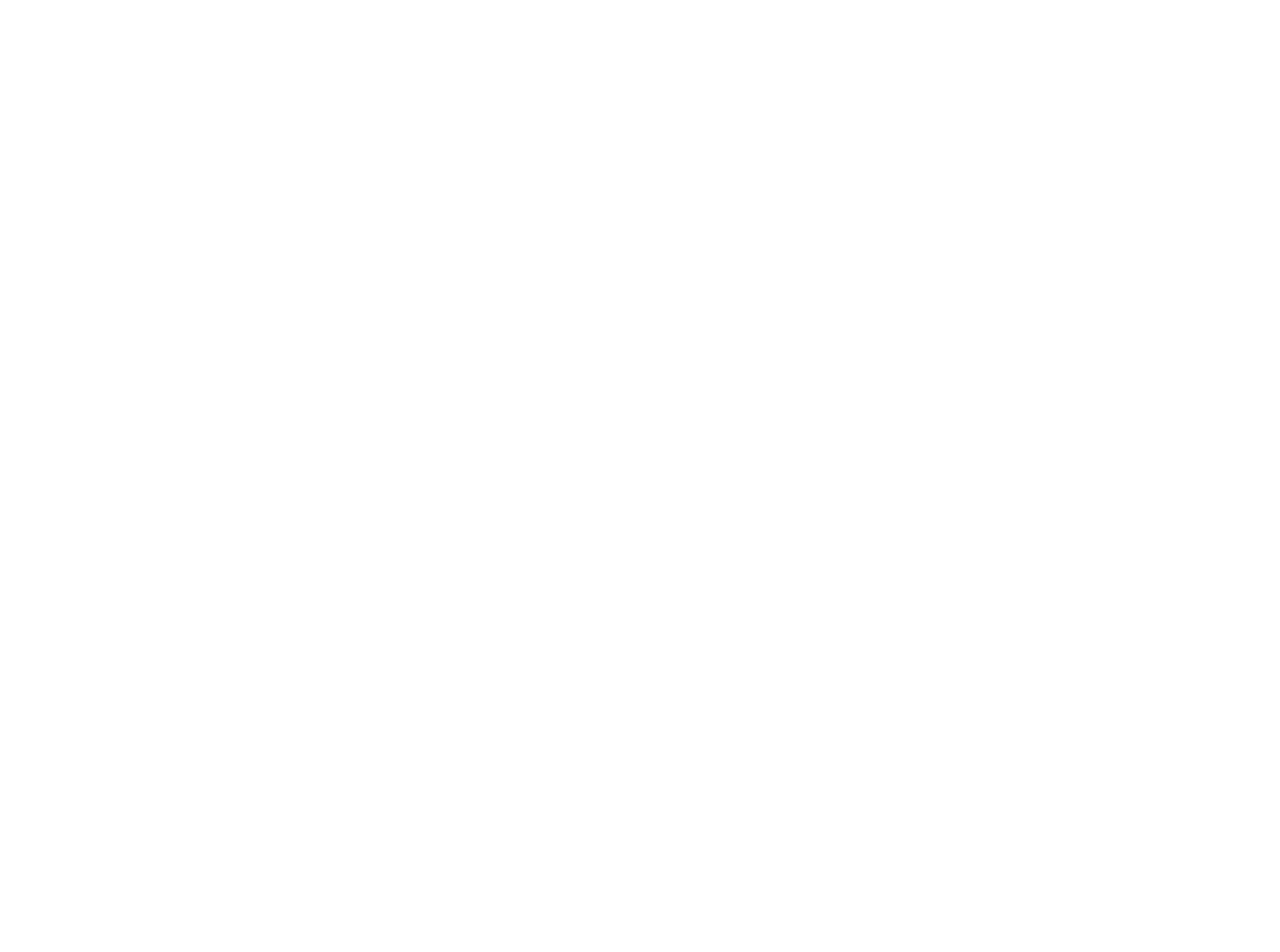
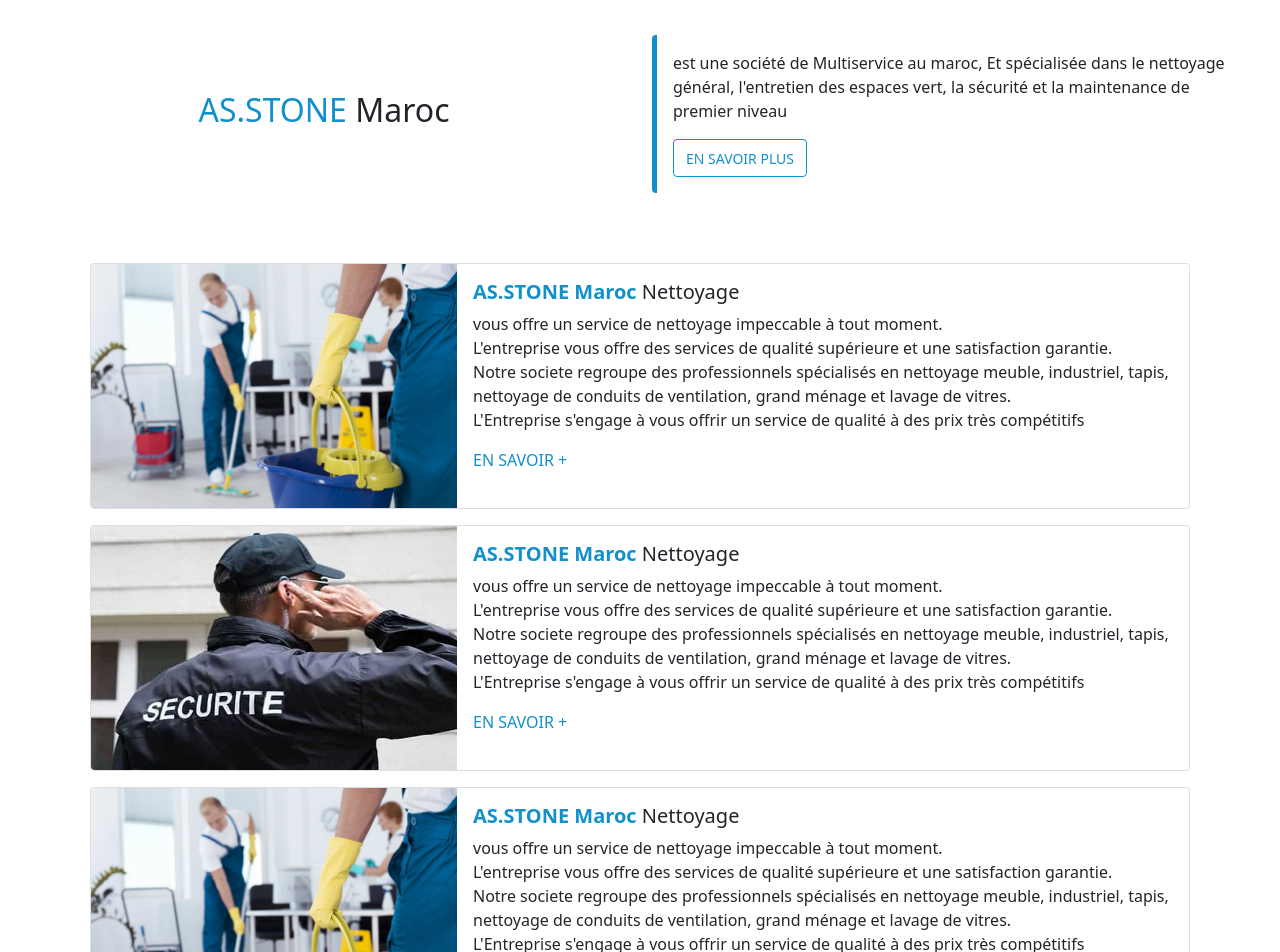
Before and after one commit to YassineSajjade/AS.STONE, a React (Create React App) app: page / in a window 1280 px wide. Shown: the part 640-1592 px from the top of the page. Before the commit the page ends 800 px from the top, so only its background shows below. Built offline with nearby package versions, Linux system fonts and the light colour scheme.

Commit message:
add section services

```diff
--- a/src/App.js
+++ b/src/App.js
@@ -1,11 +1,15 @@
 import NavbarC from "./components/NavbarC";
 import CarouselC from './components/CarouselC';
+import SectionAboutUs from "./components/SectionAboutUs";
+import SectionServices from "./components/SectionServices";
 
 function App() {
   return (
     <div className="App">
       <NavbarC/>
       <CarouselC/>
+      <SectionAboutUs/>
+      <SectionServices/>
     </div>
   );
 }
--- a/src/components/CarouselC.js
+++ b/src/components/CarouselC.js
@@ -11,7 +11,7 @@ function CarouselC() {
                 <button type="button" data-bs-target="#carouselExampleCaptions" data-bs-slide-to="2" aria-label="Slide 3"></button>
             </div>
             <div className="carousel-inner" >
-                <div className="carousel-item ">
+                <div className="carousel-item active">
                     {/* <img src="https://img.freepik.com/photos-gratuite/nettoyage-centre-reparation-automobile-aide-vadrouilles-pour-faire-couler-eau-du-sol-epoxy-dans-centre-service-reparation-automobile_61243-462.jpg?size=626&ext=jpg" className="d-block w-100" alt="..."/> */}
                     <div className='overlay' id='overlay1'></div>
                     <div className="carousel-caption d-block">
@@ -20,7 +20,7 @@ function CarouselC() {
                     </div>
                     {/* </div> */}
                 </div>
-                <div className="carousel-item active">
+                <div className="carousel-item ">
                     {/* <img src="https://nobl-business.com/wp-content/uploads/2020/07/s%C3%A9curit%C3%A9-surveillance-et-gardiennage-agadir.jpg" className="d-block w-100" alt="..."/> */}
                     <div className='overlay' id='overlay2'></div>
                     <div className="carousel-caption d-block" id='carousel-caption2'>
--- /dev/null
+++ b/src/components/SectionAboutUs.js
@@ -0,0 +1,32 @@
+import React from 'react'
+
+function SectionAboutUs() {
+  return (
+    <div className='countainer' style={{padding: '20px', marginTop: '30px'}}>
+
+      <div className='row'>
+
+        <div className='col-sm-12 col-lg-6' style={{alignSelf: 'center'}}>
+
+          <h2 style={{textAlign: 'center'}}><span style={{color: 'var(--main-color)'}}>AS.STONE</span> Maroc</h2>
+
+        </div>
+
+        <div className='col-sm-12 col-lg-6'>
+
+          <div className="card" style={{ borderLeft: '5px solid var(--main-color)', borderTop: 0, borderBottom: 0, borderRight: 0}}>
+            <div className="card-body">
+              <p className="card-text">est une société de Multiservice au maroc, Et spécialisée dans le nettoyage général, l'entretien des espaces vert, la sécurité et la maintenance de premier niveau</p>
+              <a href="#" className="btn btn-outline" id='savoirPlus' ><small>EN SAVOIR PLUS</small></a>
+            </div>
+          </div>
+
+        </div>
+
+      </div>
+
+    </div>
+  )
+}
+
+export default SectionAboutUs
--- /dev/null
+++ b/src/components/SectionServices.js
@@ -0,0 +1,82 @@
+import React from 'react';
+import nettoyage1 from '../images/nettoyage/nettoyage1.jpg'
+import gardiennage1 from '../images/gardiennage/gardiennage1.jpg'
+
+function SectionServices() {
+    return (
+        <div className='container' style={{ padding: '20px', marginTop: '30px' }}>
+
+            <div className="card mb-3">
+                <div className="row g-0">
+
+                    <div className="col-sm-12 col-md-4 col-lg-4 ">
+                        <img src={nettoyage1} className="img-fluid rounded-start float-end" alt="..." />
+                    </div>
+
+                    <div className="col-sm-12 col-md-8 col-lg-8">
+                        <div className="card-body">
+                            <h5 className="card-title"><span style={{ color: 'var(--main-color)', fontWeight: 'bold' }}>AS.STONE Maroc</span> Nettoyage</h5>
+                            <p className="card-text lh-base text-break">vous offre un service de nettoyage impeccable à tout moment.<br />
+                                L'entreprise vous offre des services de qualité supérieure et une satisfaction garantie.<br />
+                                Notre societe regroupe des professionnels spécialisés en nettoyage meuble, industriel, tapis, nettoyage de conduits de ventilation, grand ménage et lavage de vitres.<br />
+                                L'Entreprise s'engage à vous offrir un service de qualité à des prix très compétitifs
+                            </p>
+                            <a id='cardText' href='#'>EN SAVOIR +</a>
+                        </div>
+                    </div>
+
+
+                </div>
+            </div>
+
+            <div className="card mb-3">
+                <div className="row g-0">
+
+                    <div className="col-sm-12 col-md-4 col-lg-4 ">
+                        <img src={gardiennage1} className="img-fluid rounded-start float-end" alt="..." />
+                    </div>
+
+                    <div className="col-sm-12 col-md-8 col-lg-8">
+                        <div className="card-body">
+                            <h5 className="card-title"><span style={{ color: 'var(--main-color)', fontWeight: 'bold' }}>AS.STONE Maroc</span> Nettoyage</h5>
+                            <p className="card-text lh-base text-break">vous offre un service de nettoyage impeccable à tout moment.<br />
+                                L'entreprise vous offre des services de qualité supérieure et une satisfaction garantie.<br />
+                                Notre societe regroupe des professionnels spécialisés en nettoyage meuble, industriel, tapis, nettoyage de conduits de ventilation, grand ménage et lavage de vitres.<br />
+                                L'Entreprise s'engage à vous offrir un service de qualité à des prix très compétitifs
+                            </p>
+                            <a id='cardText' href='#'>EN SAVOIR +</a>
+                        </div>
+                    </div>
+
+
+                </div>
+            </div>
+
+            <div className="card mb-3">
+                <div className="row g-0">
+
+                    <div className="col-sm-12 col-md-4 col-lg-4 ">
+                        <img src={nettoyage1} className="img-fluid rounded-start float-end" alt="..." />
+                    </div>
+
+                    <div className="col-sm-12 col-md-8 col-lg-8">
+                        <div className="card-body">
+                            <h5 className="card-title"><span style={{ color: 'var(--main-color)', fontWeight: 'bold' }}>AS.STONE Maroc</span> Nettoyage</h5>
+                            <p className="card-text lh-base text-break">vous offre un service de nettoyage impeccable à tout moment.<br />
+                                L'entreprise vous offre des services de qualité supérieure et une satisfaction garantie.<br />
+                                Notre societe regroupe des professionnels spécialisés en nettoyage meuble, industriel, tapis, nettoyage de conduits de ventilation, grand ménage et lavage de vitres.<br />
+                                L'Entreprise s'engage à vous offrir un service de qualité à des prix très compétitifs
+                            </p>
+                            <a id='cardText' href='#'>EN SAVOIR +</a>
+                        </div>
+                    </div>
+
+
+                </div>
+            </div>
+
+        </div>
+    )
+}
+
+export default SectionServices
--- a/src/index.css
+++ b/src/index.css
@@ -85,3 +85,19 @@ code {
     background-position: right;
   }
 }
+/* SectionAboutUs.js */
+#savoirPlus {
+  color: var(--main-color);
+  border-color: var(--main-color) ;
+}
+#savoirPlus:hover {
+  color: #fff;
+  background-color: var(--main-color) ;
+}
+#cardText{
+  color: var(--main-color);
+  text-decoration: none;
+}
+#cardText:hover{
+  opacity: 0.5;
+}
```
Also changed, not shown: src/images/gardiennage/gardiennage1.jpg (added), src/images/nettoyage/nettoyage1.jpg (added).
